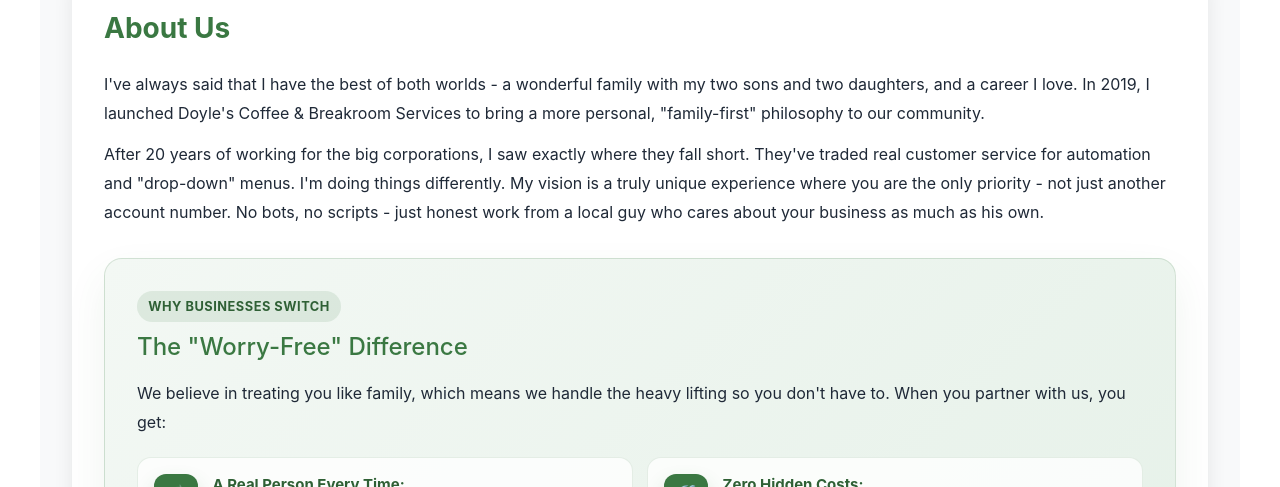
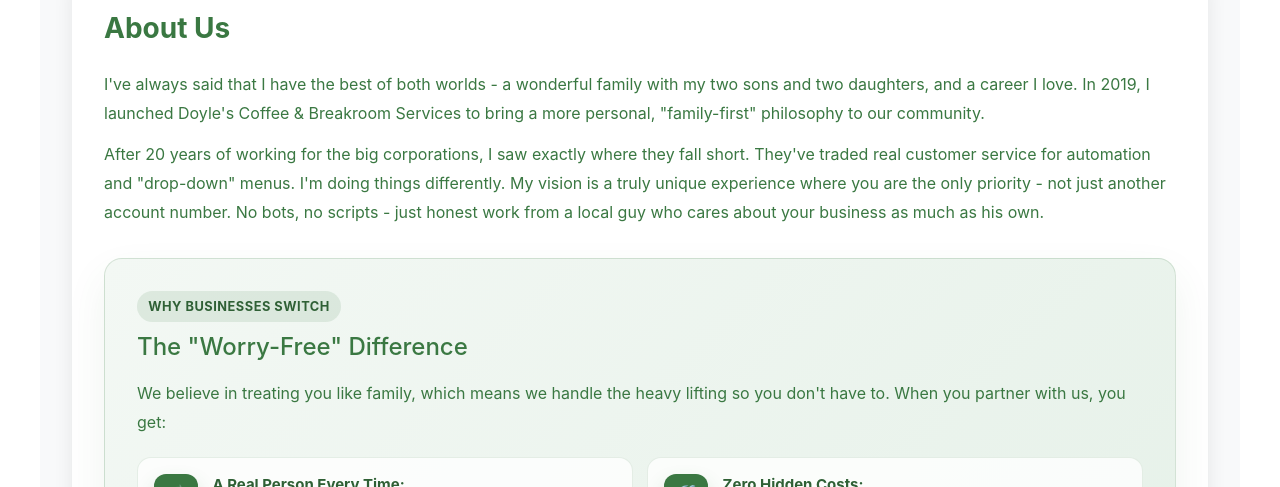
Before and after one commit to adriantheodor/doyles-coffee-front, a React (Create React App) app: page /about in a window 1280 px wide. Shown: the part 122-609 px from the top of the page. Built offline with nearby package versions, Linux system fonts and the light colour scheme; no server answers.

Commit message:
about page 2

```diff
--- a/src/pages/AboutPage.css
+++ b/src/pages/AboutPage.css
@@ -7,7 +7,7 @@
 }
 
 .about-card p {
-  color: var(--text-primary);
+  color: var(--brand-green);
   font-size: 1rem;
   line-height: 1.8;
 }
```
